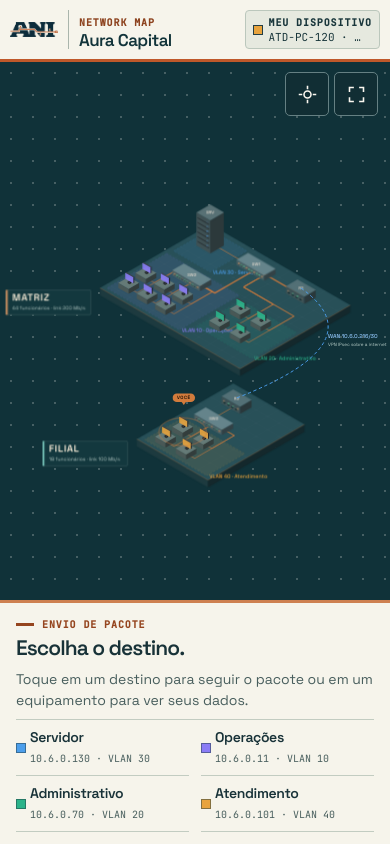
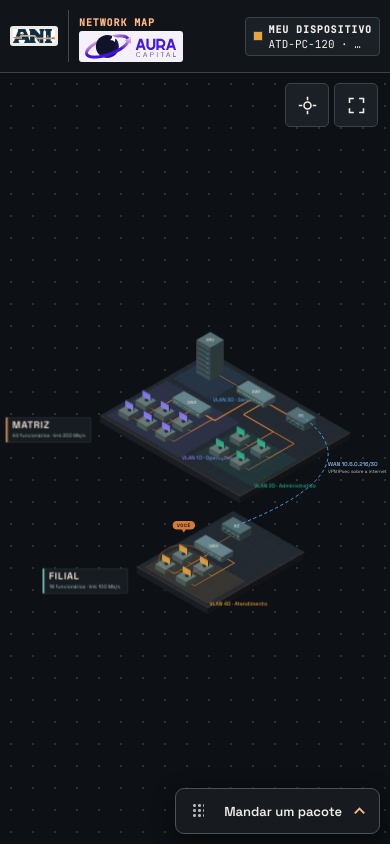
Before and after one commit to rkazuxj/ANI, a plain HTML site: page network-map.html in a window 390 px wide. Drawn offline with Linux system fonts and the light colour scheme.

Commit message:
Logo Aura e painel flutuante.

```diff
--- a/network-map.html
+++ b/network-map.html
@@ -3,13 +3,13 @@
 <head>
 <meta charset="utf-8">
 <meta name="viewport" content="width=device-width,initial-scale=1,viewport-fit=cover">
-<meta name="theme-color" content="#11333a">
+<meta name="theme-color" content="#101317">
 <title>Network Map · Aura Capital | ANI</title>
 <link rel="icon" href="assets/logo_ani.svg">
 <link rel="preconnect" href="https://fonts.googleapis.com">
 <link href="https://fonts.googleapis.com/css2?family=Space+Grotesk:wght@400;500;600&family=JetBrains+Mono:wght@400;500&display=swap" rel="stylesheet">
 <style>
-:root{--bg:#102f36;--panel:#183e44;--panel2:#20484e;--line:#436066;--tx:#faf7ef;--mu:#bfcecb;--cu:#efa267;--cu2:#ffb985;
+:root{--bg:#0c0e11;--panel:#171b20;--panel2:#22282e;--line:#3b434a;--tx:#f1eee7;--mu:#b2b8ba;--cu:#efa267;--cu2:#ffb985;
 --v10:#8b7cf6;--v20:#2bb38a;--v30:#4c9eeb;--v40:#e8a33d;--st:env(safe-area-inset-top);--sb:env(safe-area-inset-bottom)}
 *{box-sizing:border-box;margin:0;padding:0;-webkit-tap-highlight-color:transparent}
 html,body{height:100%;background:var(--bg);color:var(--tx);font-family:'Space Grotesk',system-ui,sans-serif;overflow:hidden;overscroll-behavior:none;-webkit-user-select:none;user-select:none}
@@ -49,54 +49,72 @@ h1 em{font-style:normal;color:var(--cu2)}
 /* map */
 #map {
   display: grid;
-  grid-template: "mast mast" auto "stage panel" minmax(0,1fr) / minmax(0,1fr) clamp(300px,30vw,445px);
+  grid-template: "mast" auto "stage" minmax(0,1fr) / 100%;
   background: var(--bg);
 }
 .mast {
   grid-area: mast; display:flex; align-items:center; gap:18px;
   padding:calc(var(--st) + 10px) clamp(14px,2.6vw,40px) 10px;
-  background:#f6f4eb; color:#12343a; border-bottom:3px solid #bf582a;
+  background:#111418; color:var(--tx); border-bottom:1px solid var(--line);
 }
-.mast img { display:block; width:78px; mix-blend-mode:multiply; }
+.mast .site-back img { display:block; width:64px; background:#ebece5; padding:3px; border-radius:3px; }
 .mast .site-back { flex:none; }
-.map-title { border-left:1px solid #aab5ac; padding-left:18px; }
-.map-title strong { display:block; font-size:clamp(17px,2vw,24px); line-height:1.08; letter-spacing:-.035em; }
+.map-title { border-left:1px solid #42484b; padding-left:18px; }
+.map-title .aura-logo { display:block; width:132px; height:auto; padding:3px 6px; border-radius:3px; background:#f4f1fa; }
 .map-title small, .origin-label, .route-label { font:600 10px/1.5 'JetBrains Mono',monospace; letter-spacing:.09em; text-transform:uppercase; }
-.map-title small { color:#8d431f; }
+.map-title small { color:var(--cu2); }
 .stage {
   grid-area:stage; position:relative; min-height:0; overflow:hidden;
-  background-color:#103239;
-  background-image:radial-gradient(circle,#466064 1px,transparent 1.25px);
+  background-color:#0d1014;
+  background-image:radial-gradient(circle,#293139 1px,transparent 1.25px);
   background-size:22px 22px;
 }
 #svg { width:100%;height:100%;touch-action:none;display:block; }
 #hud { position:absolute; top:10px;right:12px;display:flex;gap:5px; }
-.ib { width:44px;height:44px;display:grid;place-items:center;background:#112e34;border:1px solid #658083;border-radius:5px; }
+.ib { width:44px;height:44px;display:grid;place-items:center;background:#1a2026;border:1px solid var(--line);border-radius:5px; }
 .ib svg { width:21px;height:21px;stroke:var(--tx);fill:none;stroke-width:1.8; }
-#me { margin-left:auto;display:flex;align-items:center;gap:10px;padding:5px 10px;background:#e6e9df;color:#19363b;border:1px solid #bbc7bc;border-radius:4px;min-width:0;text-align:left; }
+#me { margin-left:auto;display:flex;align-items:center;gap:10px;padding:5px 10px;background:#1a2026;color:var(--tx);border:1px solid var(--line);border-radius:4px;min-width:0;text-align:left; }
 #me .dot { width:10px;height:10px;flex:none;border:1px solid #233e44; }
 #me .origin-text { display:grid;min-width:0; }
 #meTxt { overflow:hidden;text-overflow:ellipsis;white-space:nowrap;font-size:12px; }
+#packetPanel {
+  position:absolute;z-index:2;right:10px;bottom:max(10px,var(--sb));
+  max-width:calc(100% - 20px);max-height:calc(100% - 20px);
+  display:flex;flex-direction:column;overflow:hidden;background:var(--panel);
+  border:1px solid #4a5258;border-radius:9px;box-shadow:0 6px 22px #0007;
+}
 #sheet {
-  --tx:#183238;--mu:#485e5d;--panel2:#e8ece2;--line:#c2ccc1;
-  grid-area:panel; min-height:0; overflow-y:auto; overscroll-behavior:contain;
-  padding:clamp(20px,2.6vw,40px); padding-bottom:calc(var(--sb) + 20px);
-  background:#f6f4eb; color:var(--tx); border-left:1px solid #526b6c;
+  width:310px;max-width:100%;min-height:0;max-height:min(38dvh,350px);
+  padding:10px 12px;overflow:auto;overscroll-behavior:contain;border-top:1px solid var(--line);
 }
-.route-label { display:flex;align-items:center;gap:8px;color:#95451f;margin-bottom:8px; }
-.route-label::before { content:"";width:18px;height:3px;background:currentColor; }
-.sh-t { font-size:clamp(21px,2.3vw,34px);line-height:1.12;letter-spacing:-.045em;font-weight:600;margin-bottom:9px; }
+.panel-bar { display:flex;align-items:center;flex:none; }
+#panelToggle {
+  flex:1;min-height:44px;display:flex;align-items:center;justify-content:space-between;
+  gap:10px;padding:0 12px 0 4px;font-size:13px;font-weight:600;
+}
+#panelToggle svg { width:15px;height:15px;color:var(--cu2); }
+#panelToggle[aria-expanded="false"] svg { transform:rotate(180deg); }
+#panelGrip {
+  width:44px;height:44px;display:grid;place-items:center;cursor:grab;
+  touch-action:none;color:var(--mu);
+}
+#panelGrip:active { cursor:grabbing; }
+#panelGrip::before {
+  content:"";width:12px;height:16px;
+  background:radial-gradient(circle,var(--mu) 1.3px,transparent 1.6px) 0 0 / 5px 5px;
+}
+.sh-t { font-size:21px;line-height:1.12;letter-spacing:-.045em;font-weight:600;margin-bottom:9px; }
 .sh-s { color:var(--mu);font-size:14px;line-height:1.5;margin-bottom:16px; }
 .dests { display:grid;border-top:1px solid var(--line); }
-.dest { display:grid;grid-template-columns:12px 1fr auto;gap:12px;align-items:center;text-align:left;padding:16px 4px;border-bottom:1px solid var(--line); }
-.dest:hover,.dest:focus-visible { background:#e6ebdf; }
+.dest { display:grid;grid-template-columns:12px 1fr auto;gap:12px;align-items:center;text-align:left;padding:9px 4px;border-bottom:1px solid var(--line); }
+.dest:hover,.dest:focus-visible { background:var(--panel2); }
 .dest .socket { width:10px;height:10px;border:1px solid #233e4480; }
 .dest strong { display:block;font-size:17px;letter-spacing:-.025em; }
 .dest .m { font-size:12px;color:var(--mu); }
-.dest .arrow { font-size:22px;color:#9b491f; }
+.dest .arrow { font-size:22px;color:var(--cu2); }
 .hop-readout {
   position:absolute; left:12px; top:12px; max-width:calc(100% - 124px);
-  padding:7px 10px; background:#12343af0; border-left:3px solid #efa267;
+  padding:7px 10px; background:#171b20f2; border-left:3px solid #efa267;
   color:#ffddb7; font:500 12px/1.45 'JetBrains Mono',monospace;
   pointer-events:none; overflow-wrap:anywhere;
 }
@@ -104,9 +122,9 @@ h1 em{font-style:normal;color:var(--cu2)}
 .current-link { stroke:#ffd6a1; stroke-width:5; filter:drop-shadow(0 0 3px #eea364); }
 .btn,.btn.ghost,.tag,.hdr div,.stats div { border-radius:4px; }
 .btn.ghost { color:var(--tx); }
-#sheet .ctl { position:sticky;bottom:0;padding-top:6px;background:#f6f4eb; }
+#sheet .ctl { position:sticky;bottom:0;padding-top:6px;background:var(--panel); }
 #sheet .ctl .btn { padding-inline:6px; }
-.tag.delivered { background:#d7eadb;color:#205238; }
+.tag.delivered { background:#1a352e;color:#a9eac2; }
 .tag{display:inline-block;font-size:11px;letter-spacing:.08em;text-transform:uppercase;padding:3px 8px;border-radius:6px;background:var(--panel2);color:var(--mu);margin-bottom:8px}
 .hdr{display:grid;grid-template-columns:1fr 1fr;gap:6px;margin:10px 0 12px}
 .hdr div{background:var(--panel2);border-radius:10px;padding:7px 10px;min-width:0}
@@ -152,30 +170,23 @@ h1 em{font-style:normal;color:var(--cu2)}
 #intro .brand { flex-wrap: wrap; }
 .site-back { color: var(--tx); text-decoration: none; }
 #map :focus-visible, #intro :focus-visible { outline: 2px solid var(--cu2); outline-offset: 2px; }
-#intro { background-color:#12343a;align-items:center;justify-content:safe center; }
+#intro { background-color:var(--bg);align-items:center;justify-content:safe center; }
 #intro > div { width:min(100%,540px); }
 #intro .brand img { width:62px;display:block; }
 #intro .brand a { background:#f6f4eb;padding:6px;border-radius:3px; }
 @media (max-width:759px) {
-  #map { grid-template:"mast" auto "stage" minmax(0,1fr) "panel" auto / 100%; }
   .mast { gap:10px;padding-inline:10px; }
-  .mast img { width:48px; }
+  .mast .site-back img { width:48px; }
+  .map-title .aura-logo { width:104px; }
   .map-title { padding-left:10px; }
   #me { gap:6px;padding:4px 7px; }
   #meTxt { max-width:24vw;font-size:11px; }
-  #sheet { max-height:48dvh;max-height:min(48dvh,440px);padding:14px 16px calc(12px + var(--sb));border-left:0;border-top:3px solid #ce8050; }
   .dests { grid-template-columns:repeat(2,minmax(0,1fr));column-gap:12px; }
   .dest { grid-template-columns:8px minmax(0,1fr);gap:6px;padding:8px 0; }
   .dest strong { font-size:14px; }
   .dest .m { font-size:10px; }
   .dest .arrow { display:none; }
-  .route-label { margin-bottom:4px; }
   .sh-s { margin-bottom:8px; }
-}
-@media (max-height:490px) and (orientation:landscape) {
-  #map { grid-template:"mast mast" auto "stage panel" minmax(0,1fr) / minmax(0,1fr) minmax(235px,38%); }
-  #sheet { max-height:none;border-top:0;padding:12px 16px; }
-  .dests { grid-template-columns:1fr; }
 }
 </style>
 </head>
@@ -202,7 +213,7 @@ h1 em{font-style:normal;color:var(--cu2)}
 <section id="map" class="scr hide">
   <header class="mast">
     <a class="site-back" href="index.html#home" aria-label="Voltar ao site da ANI"><img src="assets/ani.webp" alt="ANI"></a>
-    <div class="map-title"><small lang="en">Network Map</small><strong>Aura Capital</strong></div>
+    <div class="map-title"><small lang="en">Network Map</small><img class="aura-logo" src="assets/auralogo.svg" width="184" height="50" alt="Aura Capital"></div>
     <button id="me" title="Ver meu dispositivo"><span class="dot" id="meDot"></span><span class="origin-text"><span class="origin-label">Meu dispositivo</span><span class="mono" id="meTxt"></span></span></button>
   </header>
   <div class="stage">
@@ -213,8 +224,17 @@ h1 em{font-style:normal;color:var(--cu2)}
   </div>
     <div class="hop-readout" id="hopReadout"></div>
     <div id="toast" role="status"></div>
+    <aside id="packetPanel" aria-label="Painel da simulação">
+      <div class="panel-bar">
+        <button id="panelGrip" type="button" aria-label="Mover painel com as setas" title="Arraste ou use as setas do teclado"></button>
+        <button id="panelToggle" type="button" aria-controls="sheet" aria-expanded="false">
+          <span id="panelToggleText">Mandar um pacote</span>
+          <svg viewBox="0 0 16 16" aria-hidden="true" fill="none" stroke="currentColor" stroke-width="2"><path d="m3 6 5 5 5-5"/></svg>
+        </button>
+      </div>
+      <div id="sheet" hidden></div>
+    </aside>
   </div>
-  <div id="sheet"></div>
 </section>
 
 <script>
@@ -320,13 +340,13 @@ function build(){
  svg.innerHTML='';world=el('g',{},svg);
  const gFloor=el('g',{class:'fade'},world);
  [[0,0,12.2,9.6,'MATRIZ','44 funcionários · link 200 Mb/s'],[13,11,6.2,8.4,'FILIAL','18 funcionários · link 100 Mb/s']].forEach(f=>{
-  const [x,y,w,d]=f;box(gFloor,x,y,-.55,w,d,.55,'#285058','floor');
-  for(let i=1;i<w;i++)el('line',{x1:P(x+i,y)[0],y1:P(x+i,y)[1],x2:P(x+i,y+d)[0],y2:P(x+i,y+d)[1],stroke:'#395e65','stroke-width':1},gFloor);
-  for(let j=1;j<d;j++)el('line',{x1:P(x,y+j)[0],y1:P(x,y+j)[1],x2:P(x+w,y+j)[0],y2:P(x+w,y+j)[1],stroke:'#395e65','stroke-width':1},gFloor);
+  const [x,y,w,d]=f;box(gFloor,x,y,-.55,w,d,.55,'#222931','floor');
+  for(let i=1;i<w;i++)el('line',{x1:P(x+i,y)[0],y1:P(x+i,y)[1],x2:P(x+i,y+d)[0],y2:P(x+i,y+d)[1],stroke:'#303a42','stroke-width':1},gFloor);
+  for(let j=1;j<d;j++)el('line',{x1:P(x,y+j)[0],y1:P(x,y+j)[1],x2:P(x+w,y+j)[0],y2:P(x+w,y+j)[1],stroke:'#303a42','stroke-width':1},gFloor);
   el('polyline',{points:pts([[x,y+d,0],[x+w,y+d,0],[x+w,y,0]]),fill:'none',stroke:COPPER,'stroke-width':1.5,opacity:.55},gFloor);
   const lp=P(x+.3,y+d+.9);
   const place=el('g',{transform:'translate('+lp[0]+' '+lp[1]+')'},gFloor);
-  el('rect',{x:-263,y:-18,width:256,height:75,rx:3,fill:'#13383e',stroke:'#638083'},place);
+  el('rect',{x:-263,y:-18,width:256,height:75,rx:3,fill:'#171c22',stroke:'#55616a'},place);
   el('rect',{x:-263,y:-18,width:5,height:75,fill:f[4]==='MATRIZ'?'#e69a61':'#77c7bb'},place);
   text(place,-244,15,29,f[4],{'text-anchor':'start',fill:'#fff3de','font-weight':600,'letter-spacing':'2'});
   text(place,-244,41,15,f[5],{'text-anchor':'start'});});
@@ -411,17 +431,65 @@ new ResizeObserver(()=>{if(!built)return;if(mode==='home'&&!running)fitAll(200);
 /* ---------- painel ---------- */
 let mode='home',selG=null;
 const sheet=$('#sheet');
-function setSheet(h){sheet.innerHTML=h;sheet.scrollTop=0}
+const panelToggle=$('#panelToggle');
+const panelTitles={home:'Mandar um pacote',dev:'Ver equipamento',trace:'Ver envio',done:'Ver resultado'};
+function updatePanelLabel(){
+ $('#panelToggleText').textContent=sheet.hidden ? panelTitles[mode] : 'Recolher painel';
+}
+function setPanelOpen(open){
+ sheet.hidden=!open;
+ panelToggle.setAttribute('aria-expanded',String(open));
+ updatePanelLabel();
+}
+panelToggle.addEventListener('click',()=>setPanelOpen(sheet.hidden));
+setPanelOpen(false);
+
+const panel=$('#packetPanel');
+const grip=$('#panelGrip');
+const stage=panel.parentElement;
+let position=null;
+let drag=null;
+
+function placePanel(x,y){
+  if(!stage.clientWidth || !stage.clientHeight)return;
+  const margin=8;
+  const left=Math.max(margin,Math.min(x,stage.clientWidth-panel.offsetWidth-margin));
+  const top=Math.max(margin,Math.min(y,stage.clientHeight-panel.offsetHeight-margin));
+  Object.assign(panel.style,{left:left+'px',top:top+'px',right:'auto',bottom:'auto'});
+  position={left,top};
+}
+grip.addEventListener('pointerdown',event=>{
+  if(!event.isPrimary || event.button!==0)return;
+  drag={id:event.pointerId,x:event.clientX,y:event.clientY,left:panel.offsetLeft,top:panel.offsetTop};
+  grip.setPointerCapture(event.pointerId);
+});
+grip.addEventListener('pointermove',event=>{
+  if(drag?.id!==event.pointerId)return;
+  placePanel(drag.left+event.clientX-drag.x,drag.top+event.clientY-drag.y);
+});
+grip.addEventListener('lostpointercapture',()=>{drag=null});
+grip.addEventListener('keydown',event=>{
+  const offset={ArrowLeft:[-20,0],ArrowRight:[20,0],ArrowUp:[0,-20],ArrowDown:[0,20]}[event.key];
+  if(!offset)return;
+  event.preventDefault();
+  placePanel(panel.offsetLeft+offset[0],panel.offsetTop+offset[1]);
+});
+const panelResize=new ResizeObserver(()=>{
+  if(position)placePanel(position.left,position.top);
+});
+panelResize.observe(stage);
+panelResize.observe(panel);
+function setSheet(h){sheet.innerHTML=h;sheet.scrollTop=0;updatePanelLabel()}
 function toast(t){const e=$('#toast');e.textContent=t;e.classList.add('on');clearTimeout(e._t);e._t=setTimeout(()=>e.classList.remove('on'),2200)}
 function sel(o){if(selG)selG.classList.remove('sel');selG=o?o.g:null;if(selG)selG.classList.add('sel')}
 function destList(){const out=[{o:byId.srv,n:'Servidor',m:'10.6.0.130 · VLAN 30',c:VL[30].c}];
  [10,20,40].forEach(v=>{const p=PCS.find(q=>q.vlan===v&&q!==me);out.push({o:p,n:VL[v].n,m:p.ip+' · VLAN '+v,c:VL[v].c})});return out}
 function home(){mode='home';sel(null);
  const ds=destList();
- setSheet('<div class="route-label">Envio de pacote</div><div class="sh-t">Escolha o destino.</div><div class="sh-s">Toque em um destino para seguir o pacote ou em um equipamento para ver seus dados.</div><div class="dests">'+
+ setSheet('<div class="sh-t">Escolha o destino.</div><div class="sh-s">Toque em um destino para seguir o pacote ou em um equipamento para ver seus dados.</div><div class="dests">'+
   ds.map((d,i)=>'<button class="dest" data-i="'+i+'"><i class="socket" aria-hidden="true" style="background:'+d.c+'"></i><span><strong>'+d.n+'</strong><span class="m mono">'+d.m+'</span></span><span class="arrow" aria-hidden="true">↗</span></button>').join('')+'</div>');
  sheet.querySelectorAll('.dest').forEach(b=>b.addEventListener('click',()=>trace(ds[+b.dataset.i].o)))}
-function showDev(o){mode='dev';sel(o);focusDev(o,.32,700);let rows=[],extra='';
+function showDev(o){mode='dev';setPanelOpen(true);sel(o);focusDev(o,.32,700);let rows=[],extra='';
  if(o.kind==='router'){rows=Object.entries(o.ifs).map(([k,v])=>[k==='wan'?'WAN':'Gateway VLAN '+k,v]);rows.push(['Modelo',o.model],['Simulação',o.sim],['Preço cotado',o.price]);
   extra=o.id==='r1'?'Roteamento entre VLANs por subinterfaces (router-on-a-stick). Rota estática para a filial: 10.6.0.96/27 via 10.6.0.218.':'Rota estática para a matriz via 10.6.0.217. Na implantação real, a WAN vira um túnel VPN IPsec.'}
  else if(o.kind==='switch'){rows=[['Modelo',o.model],['Simulação',o.sim],['Preço cotado',o.price]];extra=o.role}
```
Also changed, not shown: assets/auralogo.svg (added).
